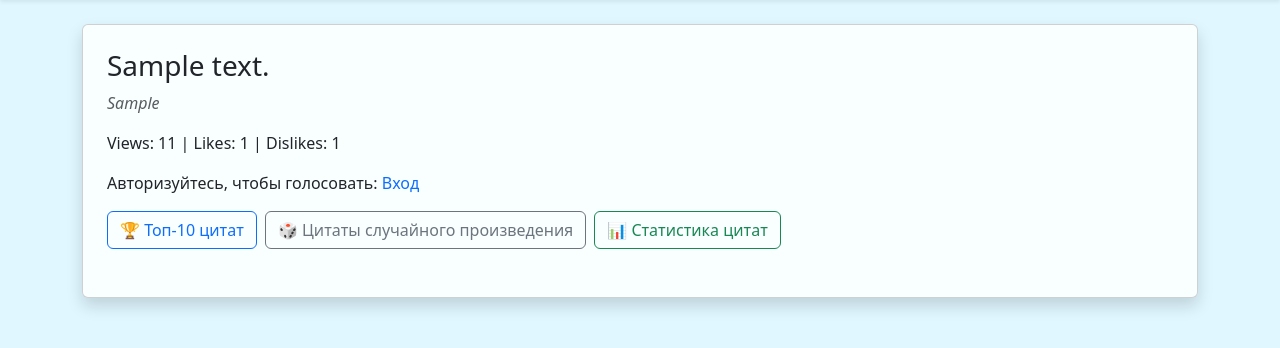
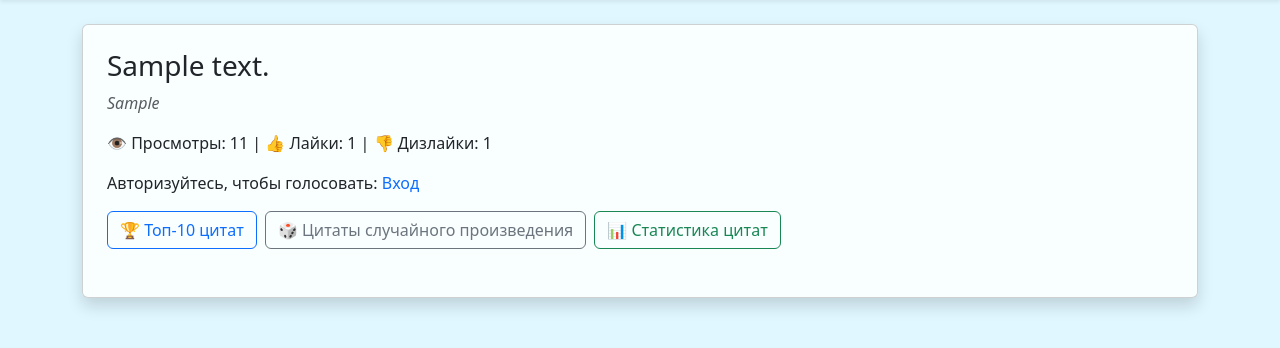
Before and after one commit to intCheit/quotes_project, a Django app: page / in a window 1280 px wide. Shown: the part 62-410 px from the top of the page. Run offline with Django 4.2, Linux system fonts and the light colour scheme; tables that the repository leaves empty hold one stand-in row (values such as "Sample post").

Commit message:
переведены для удобства названия 'статистики' под цитатами

```diff
--- a/quotes/templates/quotes/quote.html
+++ b/quotes/templates/quotes/quote.html
@@ -6,7 +6,7 @@
     {% if quote %}
         <h3 class="card-title">{{ quote.text|linebreaksbr }}</h3>
         <p class="text-muted"><em>{{ quote.source }}</em></p>
-        <p>Views: {{ quote.views }} | Likes: <span id="likes">{{ quote.likes }}</span> | Dislikes: <span id="dislikes">{{ quote.dislikes }}</span></p>
+        <p>👁️ Просмотры: {{ quote.views }} | 👍 Лайки: <span id="likes">{{ quote.likes }}</span> | 👎 Дизлайки: <span id="dislikes">{{ quote.dislikes }}</span></p>
 
         {% if user.is_authenticated %}
         <div class="mb-3">
```
